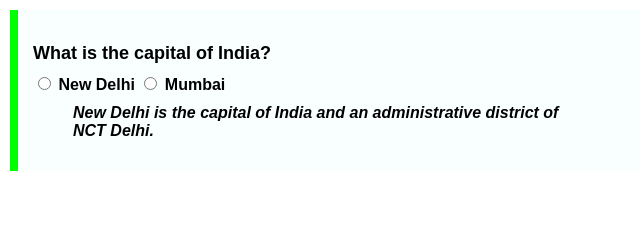
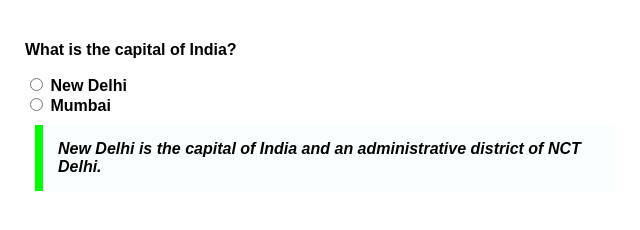
Before and after one commit to acciojob/trivia-Pankaj-Sharmaa, a website: page main.html in a window 1280 px wide. Shown: the whole page, without its empty margins (0-640 px from the left). Drawn offline with Linux system fonts and the light colour scheme.

Commit message:
created a submission

```diff
--- a/main.html
+++ b/main.html
@@ -8,12 +8,13 @@
 </head>
 <body>
     <div class="quiz-question">
-        <p class="question">What is the capital of India?</p>
+        <p class="questio">What is the capital of India?</p>
 
         <form>
             <label>
                 <input type="radio" name="capital" value="newDelhi"> New Delhi
             </label>
+			<br>
             <label>
                 <input type="radio" name="capital" value="mumbai"> Mumbai
             </label>
--- a/styles.css
+++ b/styles.css
@@ -8,8 +8,7 @@ body {
     max-width: 600px;
     margin: 10px;
     padding: 15px;
-    border-left: 8px solid #00ff00; /* Green color */
-    background-color: #f8fffe;
+
     font-weight: bold;
 }
 
@@ -21,4 +20,8 @@ body {
 .quotation {
     margin-top: 10px;
     font-style: italic;
+	 border-left: 8px solid #00ff00; /* Green color */
+    background-color: #f8fffe;
+	   margin: 10px;
+    padding: 15px;
 }
```
